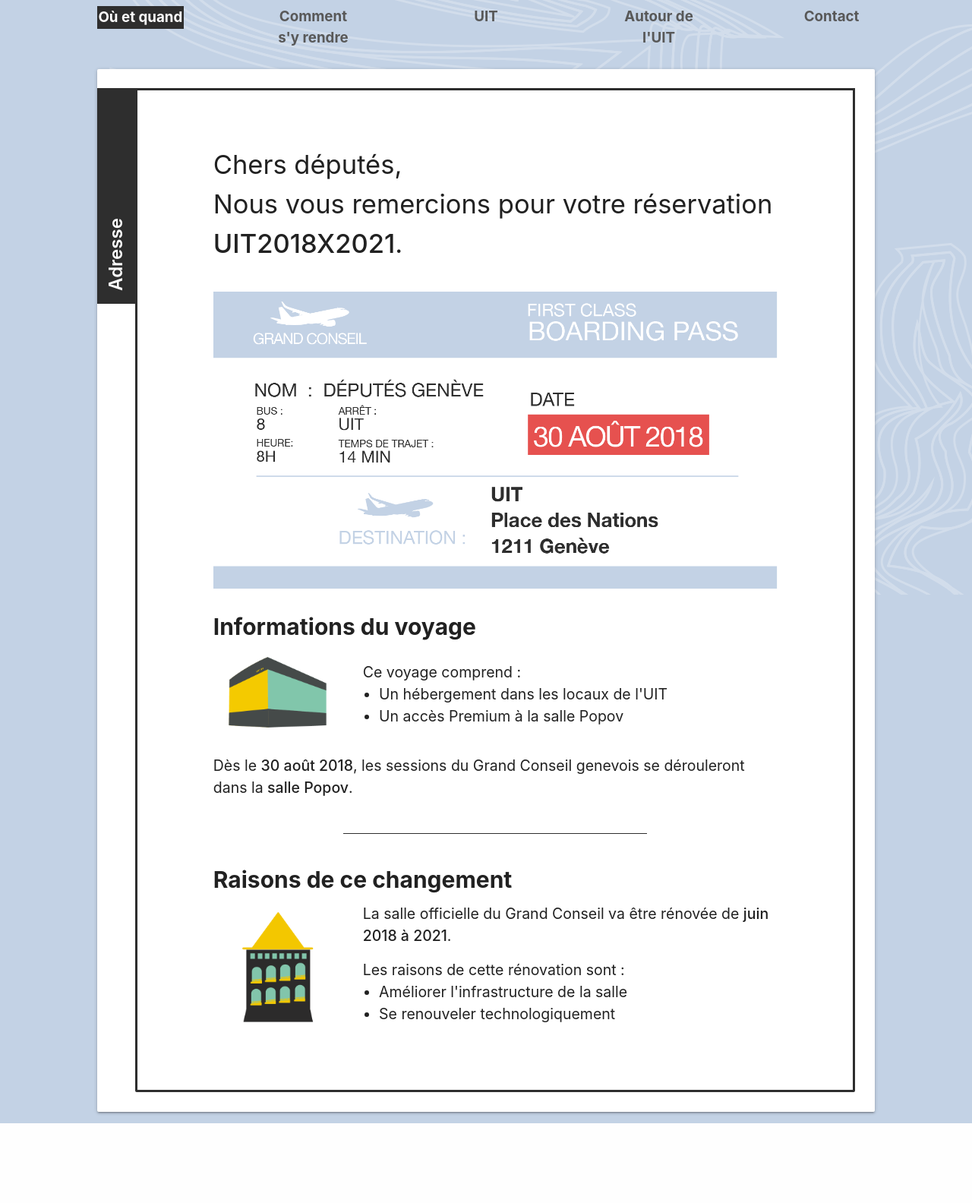
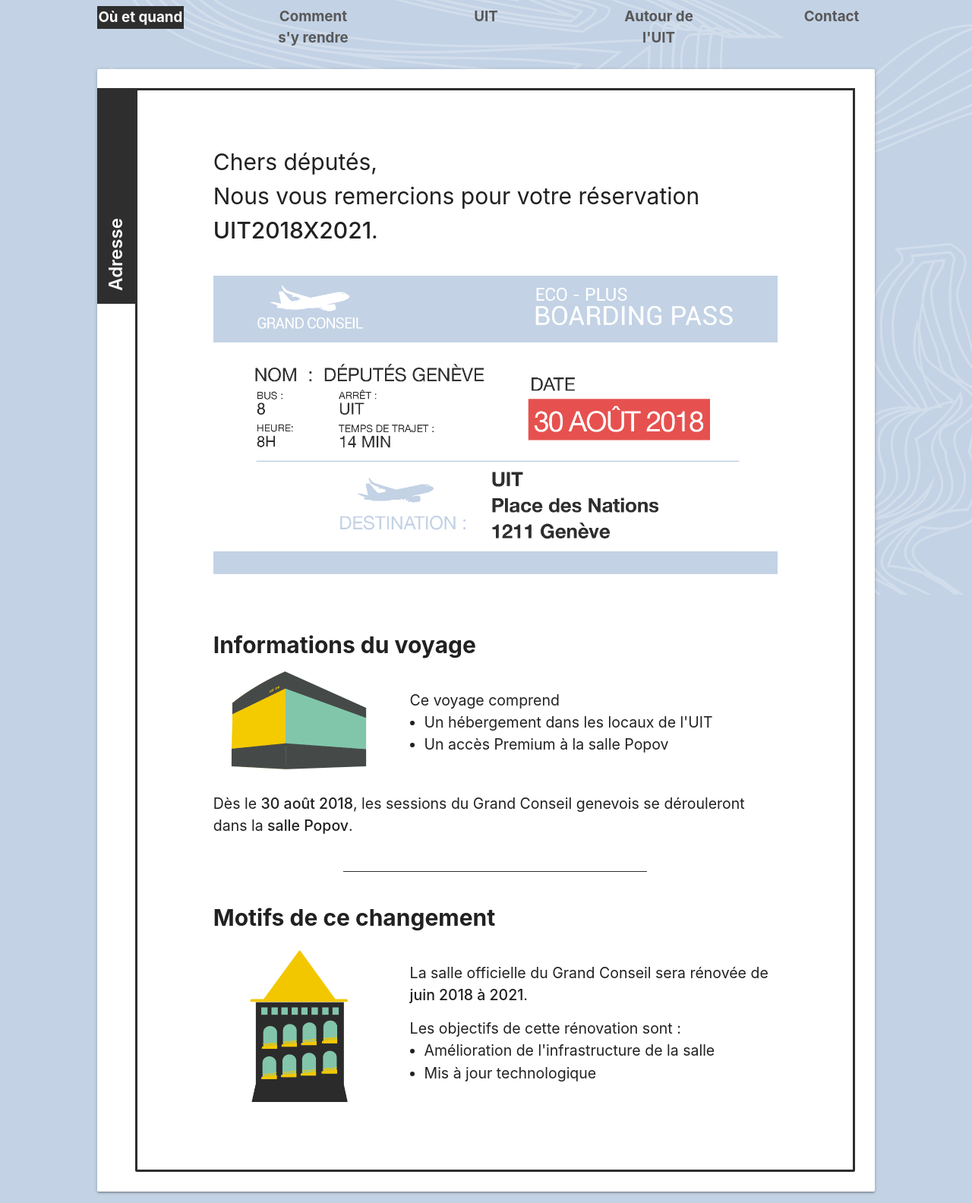
Before and after one commit to TeamExtraMuros/webapp, a PHP site: page /html/etape1.html in a window 1280 px wide. Shown: the part 217-1801 px from the top of the page at 76% size. Before the commit the page ends 1696 px from the top, so only its background shows below. Run offline with PHP 8.4, Linux system fonts and the light colour scheme.

Commit message:
changement des img etape1

```diff
--- a/html/etape1.html
+++ b/html/etape1.html
@@ -66,12 +66,12 @@
             <img class="responsive-img hideOnDesktop" id="img-billetMobile" src="../img/billetMobile.png" />
             <h4>Informations du voyage</h4>
             <div class="row vertical-align">
-              <div class="col l3 s12">
+              <div class="col l4 s12">
                 <img src="../img/icon/batimentUIT.png" alt="Icon batiment UIT" class="icon-etape1">
               </div>
-              <div class="col l9 s12">
+              <div class="col l8 s12">
                 <ul>
-                  <p>Ce voyage comprend :</p>
+                  <p>Ce voyage comprend</p>
                   <li>Un hébergement dans les locaux de l'UIT</li>
                   <li>Un accès Premium à la salle Popov</li>
                 </ul>
@@ -79,17 +79,17 @@
             </div>
             <p>Dès le <strong>30 août 2018</strong>, les sessions du Grand Conseil genevois se dérouleront dans la <strong>salle Popov</strong>.</p>
             <div class="line"></div>
-            <h4>Raisons de ce changement</h4>
+            <h4>Motifs de ce changement</h4>
             <div class="row vertical-align">
-              <div class="col l3 s12">
+              <div class="col l4 s12">
                 <img src="../img/icon/batimentGC.png" alt="Icon batiment GC" class="icon-etape1 img-CG">
               </div>
-              <div class="col l9 s12">
-                <p>La salle officielle du Grand Conseil va être rénovée de <strong>juin 2018 à 2021</strong>.</p>
+              <div class="col l8 s12">
+                <p>La salle officielle du Grand Conseil sera rénovée de <strong>juin 2018 à 2021</strong>.</p>
                 <ul>
-                  <p>Les raisons de cette rénovation sont :</p>
-                  <li>Améliorer l'infrastructure de la salle</li>
-                  <li>Se renouveler technologiquement</li>
+                  <p>Les objectifs de cette rénovation sont :</p>
+                  <li>Amélioration de l'infrastructure de la salle</li>
+                  <li>Mis à jour technologique</li>
                 </ul>
               </div>
             </div>
--- a/styles/main.css
+++ b/styles/main.css
@@ -188,7 +188,7 @@
   flex-direction: row;
 }
 .txt-intro{
-  font-size: 2.3em !important;
+  font-size: 2em !important;
   padding: 3% 0 5% 0;
 }
 
```
Also changed, not shown: img/billetAvion.png, img/billetMobile.png.
